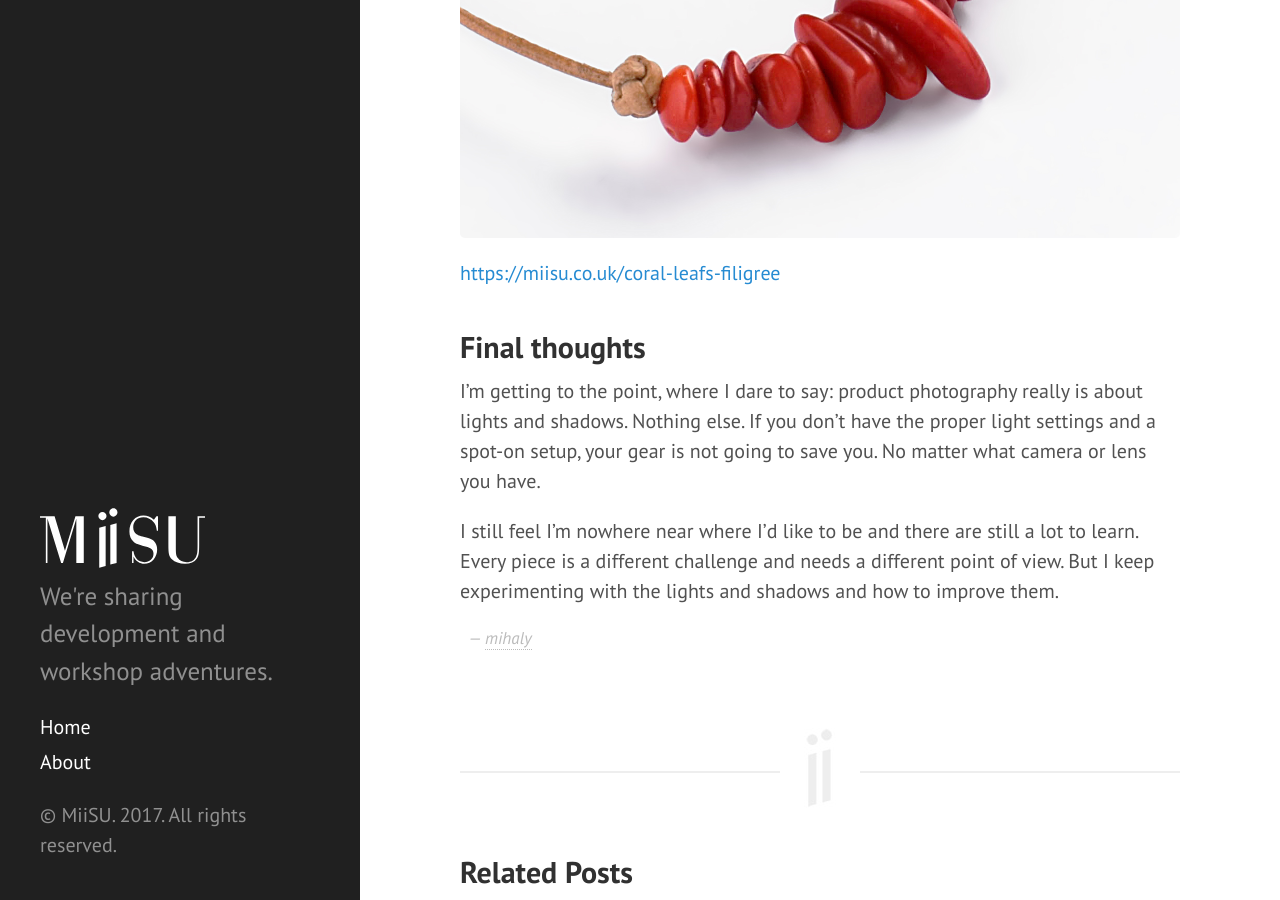
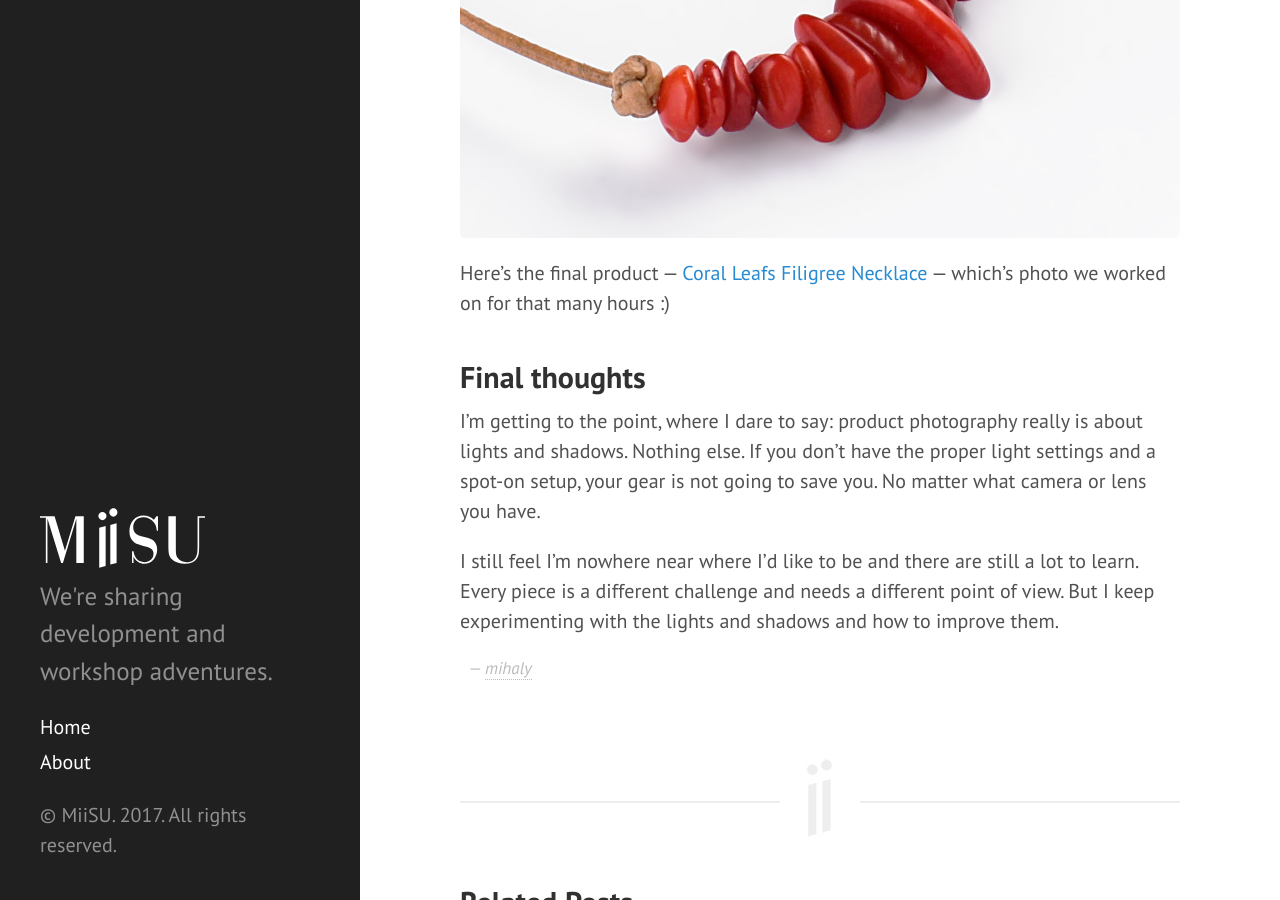
Before and after one commit to ksgy/miisu_blog, a Jekyll site: the page built from _posts/2017-03-05-lights-and-shadows-in-product-photography.md, in a window 1280 px wide and 900 px high, scrolled down 4991 px. Built offline with Jekyll 4.4.1, drawn with Linux system fonts in a browser that asks for light colours; Markdown is read by kramdown in place of the engine named in the settings.

Commit message:
Add a note

```diff
--- a/_posts/2017-03-05-lights-and-shadows-in-product-photography.md
+++ b/_posts/2017-03-05-lights-and-shadows-in-product-photography.md
@@ -86,7 +86,7 @@ That's something worth doing the post-processing on! :)
 
 ![Lights and shadows in product photography - CORAL LEAFS FILIGREE NECKLACE]({{ site.baseurl }}/public/images/lights-and-shadows-in-product-photography-5.jpg)
 
-[https://miisu.co.uk/coral-leafs-filigree](Coral Leafs Filigree Necklace)
+Here's the final product &mdash; [Coral Leafs Filigree Necklace](https://miisu.co.uk/coral-leafs-filigree) &mdash; which's photo we worked on for that many hours :)
 
 ## Final thoughts
 I'm getting to the point, where I dare to say: product photography really is about lights and shadows. Nothing else. If you don't have the proper light settings and a spot-on setup, your gear is not going to save you. No matter what camera or lens you have.
```
